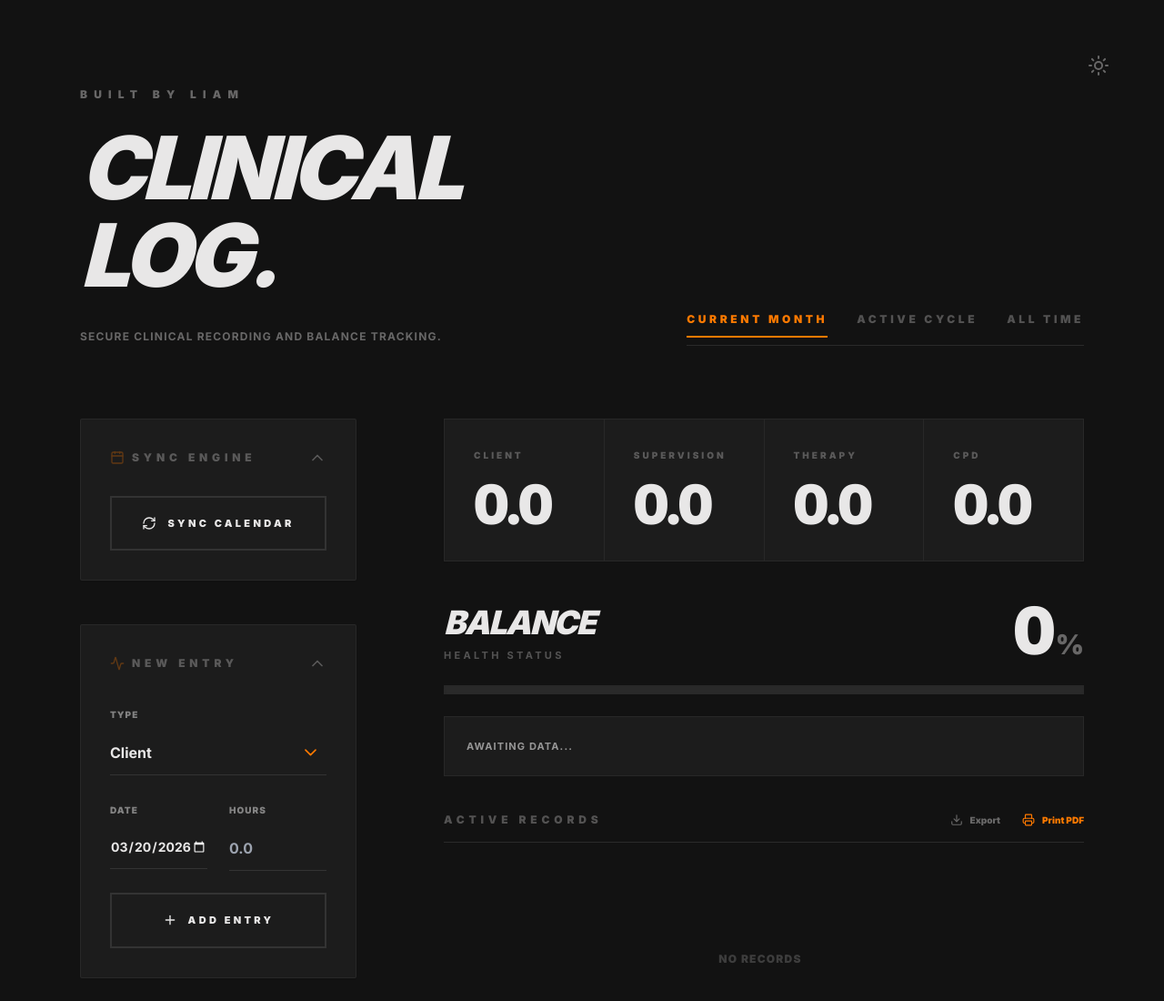
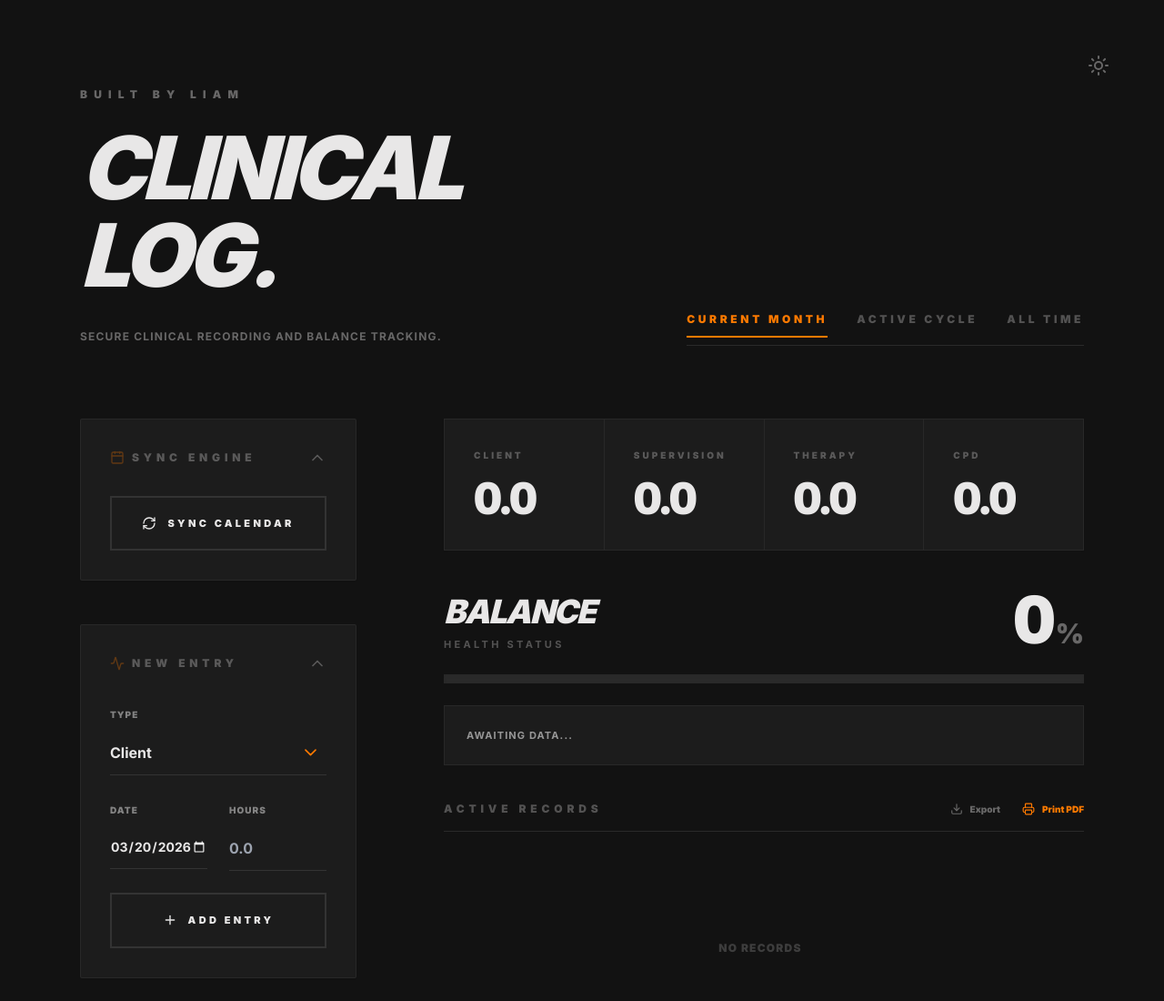
Before and after one commit to d0ran77/clinical-log, a plain HTML site: page index.html in a window 1280 px wide. Shown: the top 1100 px of the page at 91% size. Drawn offline with nearby package versions, Linux system fonts and the light colour scheme.

Commit message:
describe what you changed

```diff
--- a/index.html
+++ b/index.html
@@ -25,7 +25,7 @@
                     colors: {
                         ash: '#e8e7e7',
                         void: '#121212',
-                        monolith: '#FF7A00', // UPDATED: Brighter, more vibrant orange
+                        monolith: '#FF7A00', // Brighter, more vibrant orange
                         darkPanel: '#1c1c1c',
                     },
                     fontFamily: {
@@ -212,10 +212,11 @@
 
             <main class="lg:col-span-8 flex flex-col gap-10">
                 <div class="grid grid-cols-2 lg:grid-cols-4 bg-white dark:bg-darkPanel border-t border-l border-black/10 dark:border-white/5 shadow-sm">
-                    <div class="p-6 md:p-8 border-r border-b border-black/10 dark:border-white/5"><span class="text-[10px] font-black uppercase tracking-[0.3em] opacity-30 block mb-4" data-i18n="stat_contact">Client</span><div id="val-client" class="text-4xl md:text-6xl font-black tracking-tighter tabular-nums truncate">0.0</div></div>
-                    <div class="p-6 md:p-8 border-r border-b border-black/10 dark:border-white/5"><span class="text-[10px] font-black uppercase tracking-[0.3em] opacity-30 block mb-4" data-i18n="stat_super">Supervision</span><div id="val-super" class="text-4xl md:text-6xl font-black tracking-tighter tabular-nums truncate">0.0</div></div>
-                    <div class="p-6 md:p-8 border-r border-b border-black/10 dark:border-white/5"><span class="text-[10px] font-black uppercase tracking-[0.3em] opacity-30 block mb-4" data-i18n="stat_therapy">Therapy</span><div id="val-therapy" class="text-4xl md:text-6xl font-black tracking-tighter tabular-nums truncate">0.0</div></div>
-                    <div class="p-6 md:p-8 border-r border-b border-black/10 dark:border-white/5"><span class="text-[10px] font-black uppercase tracking-[0.3em] opacity-30 block mb-4" data-i18n="stat_cpd">CPD</span><div id="val-cpd" class="text-4xl md:text-6xl font-black tracking-tighter tabular-nums truncate">0.0</div></div>
+                    <!-- Updated font sizes to text-3xl/text-5xl and removed truncate to ensure visibility -->
+                    <div class="p-6 md:p-8 border-r border-b border-black/10 dark:border-white/5"><span class="text-[10px] font-black uppercase tracking-[0.3em] opacity-30 block mb-4" data-i18n="stat_contact">Client</span><div id="val-client" class="text-3xl md:text-5xl font-black tracking-tighter tabular-nums">0.0</div></div>
+                    <div class="p-6 md:p-8 border-r border-b border-black/10 dark:border-white/5"><span class="text-[10px] font-black uppercase tracking-[0.3em] opacity-30 block mb-4" data-i18n="stat_super">Supervision</span><div id="val-super" class="text-3xl md:text-5xl font-black tracking-tighter tabular-nums">0.0</div></div>
+                    <div class="p-6 md:p-8 border-r border-b border-black/10 dark:border-white/5"><span class="text-[10px] font-black uppercase tracking-[0.3em] opacity-30 block mb-4" data-i18n="stat_therapy">Therapy</span><div id="val-therapy" class="text-3xl md:text-5xl font-black tracking-tighter tabular-nums">0.0</div></div>
+                    <div class="p-6 md:p-8 border-r border-b border-black/10 dark:border-white/5"><span class="text-[10px] font-black uppercase tracking-[0.3em] opacity-30 block mb-4" data-i18n="stat_cpd">CPD</span><div id="val-cpd" class="text-3xl md:text-5xl font-black tracking-tighter tabular-nums">0.0</div></div>
                 </div>
 
                 <div class="space-y-6">
@@ -303,8 +304,8 @@
                 header_sync: "Synchronizacja", header_entry: "Nowy Wpis", header_params: "Parametry",
                 btn_sync: "Synchronizuj Kalendarz", btn_add: "Dodaj Wpis", btn_export: "Eksportuj", btn_print: "Drukuj PDF", btn_coffee: "Kup mi kawę", btn_privacy: "Prywatność", btn_share: "Udostępnij",
                 label_type: "Typ", label_date: "Data", label_hours: "Godziny", label_lang: "Język", label_balance: "Proporcje", label_keywords: "Słowa Kluczowe", label_trainee: "Obowiązek Stażysty", label_anchor: "Data Startowa",
-                opt_contact: "Klient", opt_super: "Superwizja", opt_therapy: "Terapia Własna", opt_cpd: "Rozwój (CPD)",
-                stat_contact: "Klient", stat_super: "Superwizja", stat_therapy: "Terapia", stat_cpd: "CPD",
+                opt_contact: "Client", opt_super: "Superwizja", opt_therapy: "Terapia Własna", opt_cpd: "Rozwój (CPD)",
+                stat_contact: "Client", stat_super: "Superwizja", stat_therapy: "Terapia", stat_cpd: "CPD",
                 balance_title: "Bilans", health_label: "Status Operacyjny", active_records: "Aktywne Wpisy",
                 privacy_stmt: "Dane lokalne w przeglądarce.", awaiting: "OCZEKIWANIE...", verified: "Bilans poprawny.",
                 deficit: "Brak: {h} godz. superwizji dla ratio {r}.", mandate: "Wymagane: 2 sesje superwizji miesięcznie (Obecnie: {s})."
@@ -316,8 +317,8 @@
                 header_sync: "Sincronizar", header_entry: "Nueva Entrada", header_params: "Parámetros",
                 btn_sync: "Sincronizar", btn_add: "Añadir", btn_export: "Exportar", btn_print: "PDF", btn_coffee: "Invítame a un café", btn_privacy: "Privacidad", btn_share: "Compartir",
                 label_type: "Tipo", label_date: "Fecha", label_hours: "Horas", label_lang: "Idioma", label_balance: "Balance Ratio", label_keywords: "Palabras Clave", label_trainee: "Mandato Pasante", label_anchor: "Fecha Ancla",
-                opt_contact: "Cliente", opt_super: "Supervisión", opt_therapy: "Terapia Personal", opt_cpd: "CPD / Formación",
-                stat_contact: "Cliente", stat_super: "Supervisión", stat_therapy: "Terapia", stat_cpd: "CPD",
+                opt_contact: "Client", opt_super: "Supervisión", opt_therapy: "Terapia Personal", opt_cpd: "CPD / Formación",
+                stat_contact: "Client", stat_super: "Supervisión", stat_therapy: "Terapia", stat_cpd: "CPD",
                 balance_title: "Balance", health_label: "Estado Operativo", active_records: "Registros",
                 privacy_stmt: "Datos locales.", awaiting: "ESPERANDO...", verified: "Balance verificado.",
                 deficit: "Déficit: {h} hrs para ratio {r}.", mandate: "Mínimo: 2 sesiones de supervisión al mes (Actual: {s})."
@@ -605,6 +606,7 @@
                 events.forEach(ev => {
                     const title = (ev.summary || '').toLowerCase();
                     let type = null;
+
                     if (kMap.client.some(k => title.includes(k))) type = 'client';
                     else if (kMap.super.some(k => title.includes(k))) type = 'super';
                     else if (kMap.therapy.some(k => title.includes(k))) type = 'therapy';
```
